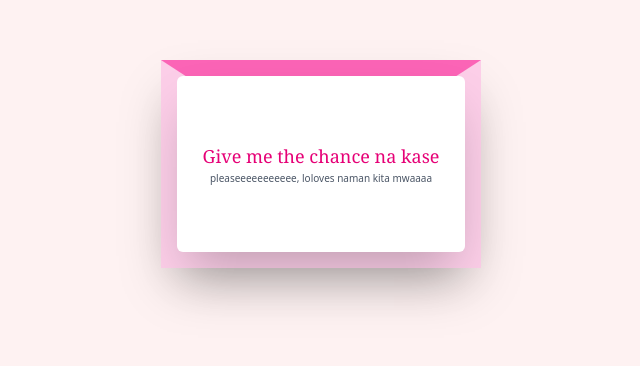
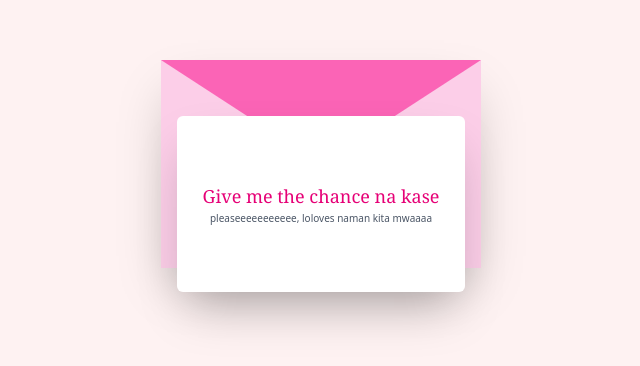
Before and after one commit to zjsan/valentine-letter, a React (Vite) app: page / in a window 1280 px wide. Shown: the part 236-602 px from the top of the page, without its empty margins (319-959 px from the left). Built offline with nearby package versions, Linux system fonts and the light colour scheme.

Commit message:
fixing envelope problem

```diff
--- a/src/App.jsx
+++ b/src/App.jsx
@@ -23,7 +23,7 @@ return (
 
     {/* 2. THE ENVELOPE WRAPPER (Now just the housing) */}
     <div
-      className="relative w-80 h-52 bg-pink-200 cursor-pointer shadow-2xl"
+      className="relative w-80 h-52 bg-pink-200 cursor-pointer shadow-2xl overflow-hidden"
       onClick={() => { if (!isFocused) setIsOpen(!isOpen); }}
       style={{ perspective: "1000px" }}
     >
@@ -54,20 +54,32 @@ return (
 
     {/* 3. THE LETTER (Siblings with the Envelope, not a child) */}
     <motion.div
-       layoutId="letter"
-      transition={{ type: "spring", stiffness: 120, damping: 18 }}
-      animate={{ y: isOpen && !isFocused ? -110 : 0 }}
+      layoutId="letter"
+      transition={{
+        type: "spring",
+        stiffness: 120,
+        damping: 18,
+        delay: isOpen && !isFocused ? 0.15 : 0 // Small delay so flap opens first
+      }}
+      animate={isFocused ? {
+        y: 0,
+        zIndex: 50,
+      } : {
+        // Increase the 'tuck' from 20 to 40 so it's fully hidden by the V-shape
+        y: isOpen ? -110 : 40,
+        // Ensure it is lower than the Front Pocket (z-20) when not focused
+        zIndex: isOpen ? 25 : 5,
+      }}
       onClick={(e) => {
         e.stopPropagation();
         if (isOpen) setIsFocused(true);
       }}
       className={`
-      bg-white shadow-2xl cursor-pointer overflow-hidden
-      ${isFocused
-        ? 'fixed inset-6 md:inset-20 z-50 p-10 rounded-2xl'
-        : 'absolute left-1/2 -translate-x-1/2 w-72 h-44 z-10 p-4 rounded-md'}
-    `}
-
+        bg-white shadow-2xl cursor-pointer overflow-hidden
+        ${isFocused
+          ? 'fixed inset-6 md:inset-20 p-10 rounded-2xl'
+          : 'absolute left-1/2 -translate-x-1/2 w-72 h-44 p-4 rounded-md'}
+      `}
     >
       <div className={`flex flex-col h-full w-full text-center ${isFocused ? 'justify-start pt-10' : 'justify-center'}`}>
         <h2 className={`font-serif text-pink-600 transition-all ${isFocused ? 'text-3xl md:text-4xl mb-6' : 'text-lg'}`}>
```
